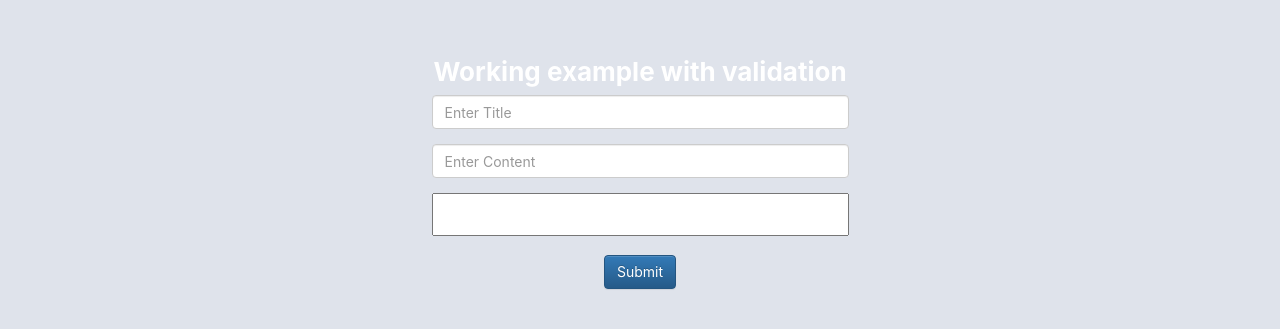
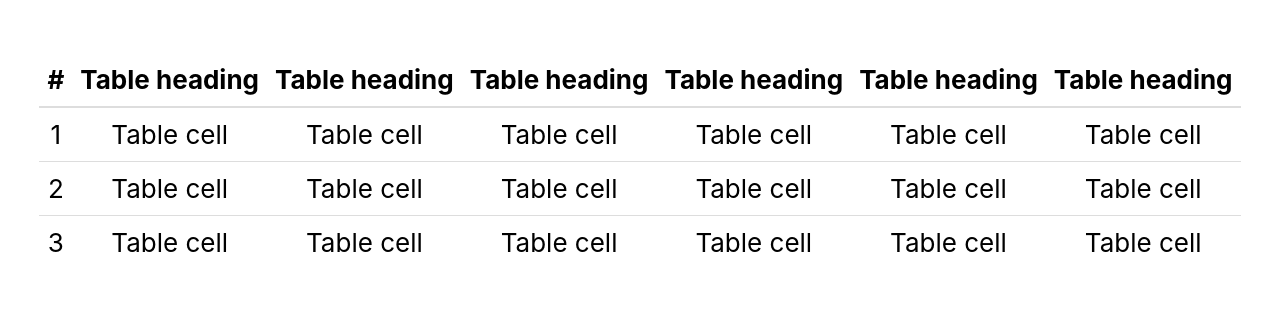
Before and after one commit to zainmustafa/journiletodo, a React (Create React App) app in the folder todo-frontend/: page / in a window 1280 px wide. Shown: the part 229-558 px from the top of the page. Built offline with nearby package versions, Linux system fonts and the light colour scheme.

Commit message:
add todo list view structure.

```diff
--- a/todo-frontend/src/App.css
+++ b/todo-frontend/src/App.css
@@ -4,14 +4,14 @@
 
 
 .App-header {
-  background-color: #dfe3eb;
+  background-color: #ffffff;
   min-height: 100vh;
   display: flex;
   flex-direction: column;
   align-items: center;
   justify-content: center;
   font-size: calc(10px + 2vmin);
-  color: white;
+  color: black;
 }
 
 .App-link {
--- a/todo-frontend/src/App.js
+++ b/todo-frontend/src/App.js
@@ -1,15 +1,21 @@
-import React, { Component } from 'react';
-import './App.css';
-import TodoForm from "./components/todoForm"
-
-
+import React, { Component } from "react";
+import "./App.css";
+import TodoForm from "./components/todoForm";
+import ListView from "./components/listView";
 
 class App extends Component {
+  constructor(props) {
+    super(props);
+    this.state = {
+      viewList: true
+    };
+  }
   render() {
+    const { viewList } = this.state;
     return (
       <div className="App">
         <header className="App-header">
-        <TodoForm />
+          {viewList ? <ListView /> : <TodoForm />}
         </header>
       </div>
     );
--- /dev/null
+++ b/todo-frontend/src/components/listView.js
@@ -0,0 +1,53 @@
+import React, { Component } from "react";
+import { Table } from "react-bootstrap";
+
+class ListView extends Component {
+  render() {
+    return (
+      <Table responsive>
+        <thead>
+          <tr>
+            <th>#</th>
+            <th>Table heading</th>
+            <th>Table heading</th>
+            <th>Table heading</th>
+            <th>Table heading</th>
+            <th>Table heading</th>
+            <th>Table heading</th>
+          </tr>
+        </thead>
+        <tbody>
+          <tr>
+            <td>1</td>
+            <td>Table cell</td>
+            <td>Table cell</td>
+            <td>Table cell</td>
+            <td>Table cell</td>
+            <td>Table cell</td>
+            <td>Table cell</td>
+          </tr>
+          <tr>
+            <td>2</td>
+            <td>Table cell</td>
+            <td>Table cell</td>
+            <td>Table cell</td>
+            <td>Table cell</td>
+            <td>Table cell</td>
+            <td>Table cell</td>
+          </tr>
+          <tr>
+            <td>3</td>
+            <td>Table cell</td>
+            <td>Table cell</td>
+            <td>Table cell</td>
+            <td>Table cell</td>
+            <td>Table cell</td>
+            <td>Table cell</td>
+          </tr>
+        </tbody>
+      </Table>
+    );
+  }
+}
+
+export default ListView;
```
